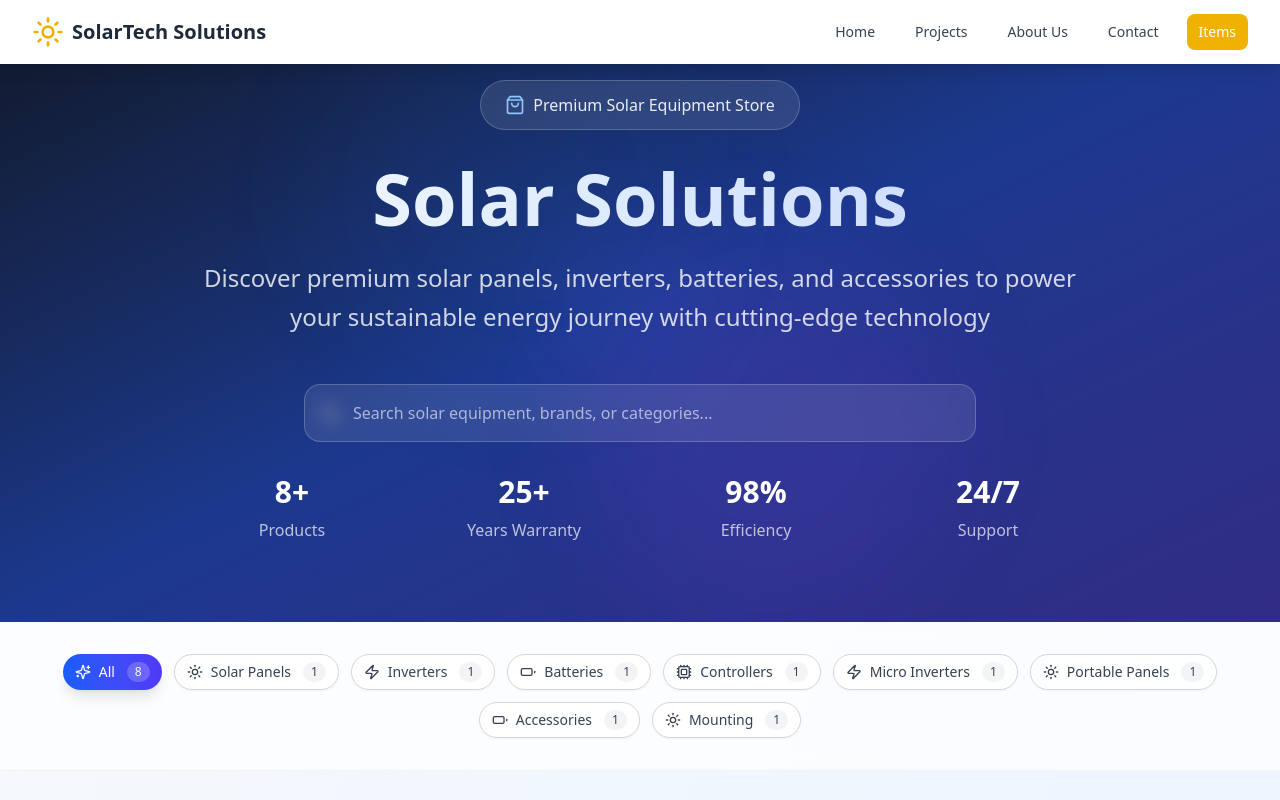
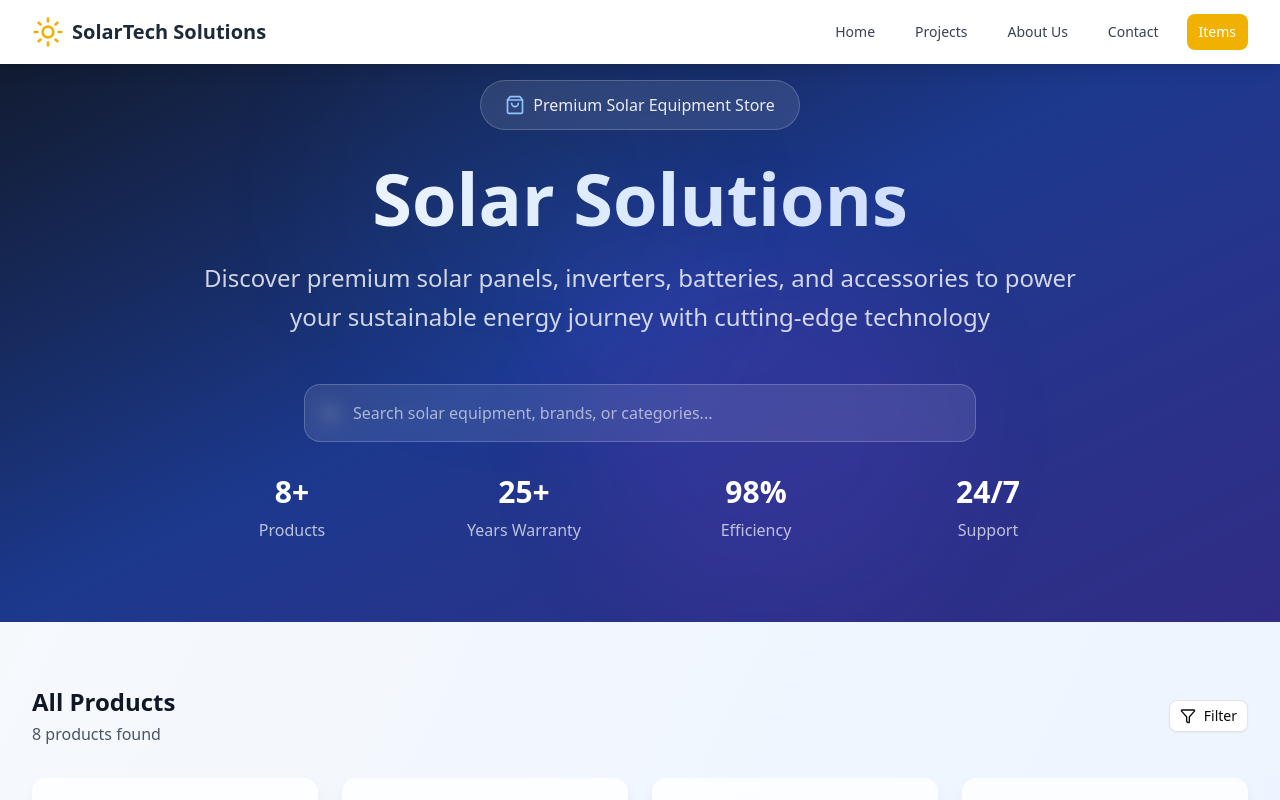
Before and after one commit to kpdevSE/solar_project, a React (Vite) app: page / in a window 1280 px wide. Both pictures are taken after a click on the button "Items". Shown: the top 800 px of the page. Built offline with nearby package versions, Linux system fonts and the light colour scheme; grey boxes are pictures that could not be loaded.

Commit message:
done with remove categorise tabs

```diff
--- a/src/components/Components/SolarItemPage.jsx
+++ b/src/components/Components/SolarItemPage.jsx
@@ -8,7 +8,6 @@ import { Star, Zap, Shield, Truck, Filter, Search, Heart, Eye, ArrowRight, Spark
 
 export default function ModernItemsStore()
 {
-    const [selectedCategory, setSelectedCategory] = useState('All');
     const [isVisible, setIsVisible] = useState(false);
     const [hoveredItem, setHoveredItem] = useState(null);
     const [searchTerm, setSearchTerm] = useState('');
@@ -291,24 +290,11 @@ export default function ModernItemsStore()
         }
     ];
 
-    const categories = [
-        { name: "All", icon: Sparkles, count: solarItems.length },
-        { name: "Solar Panels", icon: Sun, count: solarItems.filter(item => item.category === "Solar Panels").length },
-        { name: "Inverters", icon: Zap, count: solarItems.filter(item => item.category === "Inverters").length },
-        { name: "Batteries", icon: Battery, count: solarItems.filter(item => item.category === "Batteries").length },
-        { name: "Controllers", icon: Cpu, count: solarItems.filter(item => item.category === "Controllers").length },
-        { name: "Micro Inverters", icon: Zap, count: solarItems.filter(item => item.category === "Micro Inverters").length },
-        { name: "Portable Panels", icon: Sun, count: solarItems.filter(item => item.category === "Portable Panels").length },
-        { name: "Accessories", icon: Battery, count: solarItems.filter(item => item.category === "Accessories").length },
-        { name: "Mounting", icon: Sun, count: solarItems.filter(item => item.category === "Mounting").length }
-    ];
-
     const filteredItems = solarItems.filter(item =>
     {
-        const matchesCategory = selectedCategory === 'All' || item.category === selectedCategory;
         const matchesSearch = item.name.toLowerCase().includes(searchTerm.toLowerCase()) ||
             item.category.toLowerCase().includes(searchTerm.toLowerCase());
-        return matchesCategory && matchesSearch;
+        return matchesSearch;
     });
 
     const openProductDetails = (product) =>
@@ -685,39 +671,6 @@ export default function ModernItemsStore()
                 </div>
             </section>
 
-            {/* Category Filter */}
-            <section className="py-8 bg-white/70 backdrop-blur-sm border-b border-gray-200/50 sticky top-0 z-40">
-                <div className="max-w-7xl mx-auto px-4 sm:px-6 lg:px-8">
-                    <div className={`flex flex-wrap justify-center gap-3 transform transition-all duration-1000 delay-300 ${isVisible ? 'translate-y-0 opacity-100' : 'translate-y-10 opacity-0'}`}>
-                        {categories.map((category, index) =>
-                        {
-                            const IconComponent = category.icon;
-                            return (
-                                <Button
-                                    key={category.name}
-                                    variant={selectedCategory === category.name ? "default" : "outline"}
-                                    onClick={() => setSelectedCategory(category.name)}
-                                    className={`
-                                        px-4 py-2 rounded-full font-medium transition-all duration-300 transform hover:scale-105 flex items-center gap-2 text-sm
-                                        ${selectedCategory === category.name
-                                            ? 'bg-gradient-to-r from-blue-600 to-indigo-600 text-white shadow-lg hover:shadow-blue-500/25 border-0'
-                                            : 'bg-white/80 text-gray-700 hover:bg-white border-gray-300 hover:border-blue-400 hover:shadow-md'
-                                        }
-                                    `}
-                                >
-                                    <IconComponent className="h-4 w-4" />
-                                    {category.name}
-                                    <span className={`ml-1 px-2 py-0.5 rounded-full text-xs ${selectedCategory === category.name ? 'bg-white/20' : 'bg-gray-100'
-                                        }`}>
-                                        {category.count}
-                                    </span>
-                                </Button>
-                            );
-                        })}
-                    </div>
-                </div>
-            </section>
-
             {/* Products Grid */}
             <section className="py-16">
                 <div className="max-w-7xl mx-auto px-4 sm:px-6 lg:px-8">
@@ -725,7 +678,7 @@ export default function ModernItemsStore()
                     <div className={`flex justify-between items-center mb-8 transform transition-all duration-1000 delay-500 ${isVisible ? 'translate-y-0 opacity-100' : 'translate-y-10 opacity-0'}`}>
                         <div>
                             <h2 className="text-2xl font-bold text-gray-900">
-                                {selectedCategory === 'All' ? 'All Products' : selectedCategory}
+                                All Products
                             </h2>
                             <p className="text-gray-600 mt-1">
                                 {filteredItems.length} {filteredItems.length === 1 ? 'product' : 'products'} found
@@ -898,7 +851,6 @@ export default function ModernItemsStore()
                                 onClick={() =>
                                 {
                                     setSearchTerm('');
-                                    setSelectedCategory('All');
                                 }}
                                 className="mt-6 px-6 py-3"
                             >
```
